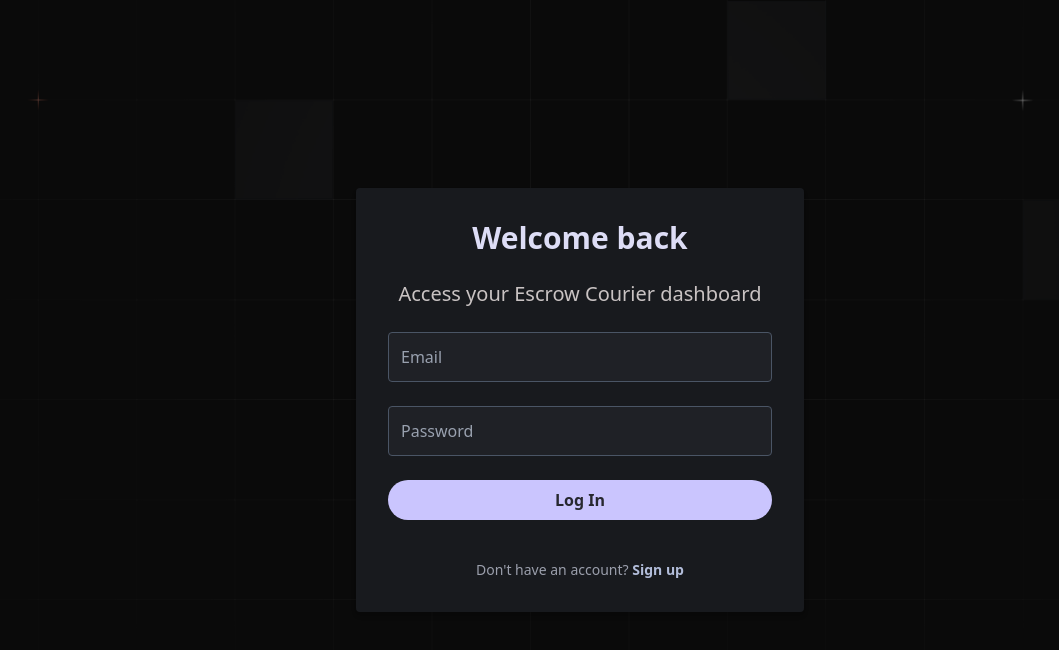
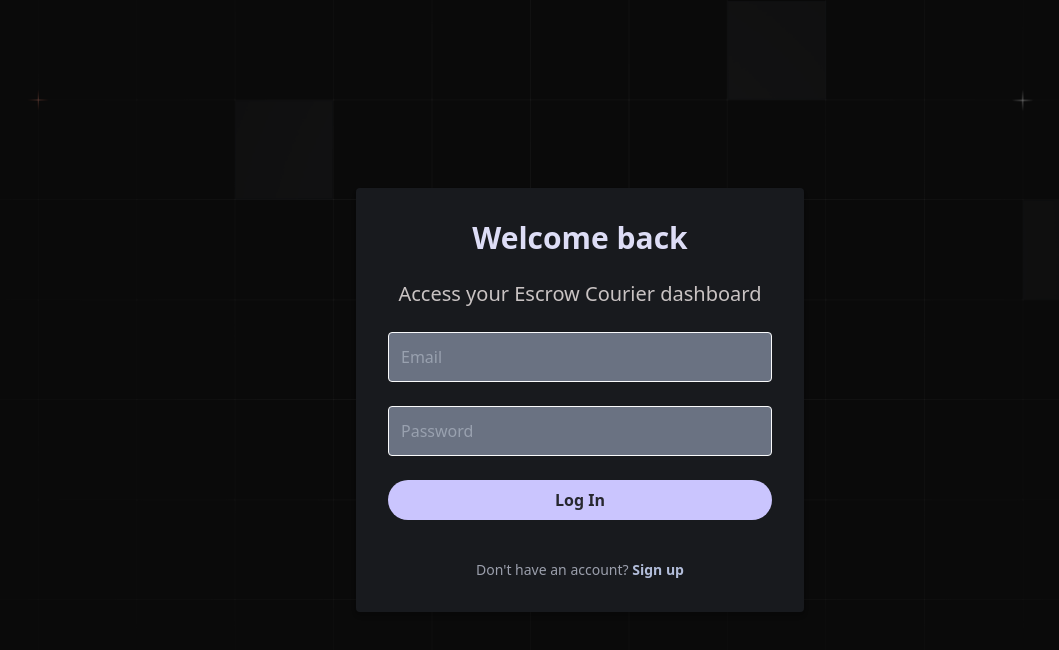
Before and after one commit to owinogabriel/escrow-courier-admin, a React (Vite) app: page /login in a window 1280 px wide. Shown: the top 650 px of the page, without its empty margins (60-1119 px from the left). Built offline with nearby package versions, Linux system fonts and the light colour scheme.

Commit message:
feat:Modified

```diff
--- a/src/components/auth/Login.tsx
+++ b/src/components/auth/Login.tsx
@@ -42,7 +42,7 @@
             type="email"
             placeholder="Email"
             {...register("email")}
-            className="w-full p-3 border border-gray-600 rounded bg-[#1f2126] text-white placeholder:text-gray-400"
+            className="w-full p-3 border border-gray-50 rounded   bg-gray-500 text-black placeholder:text-gray-400"
           />
           {errors.email && (
             <p className="text-red-500 text-sm mt-1">{errors.email.message}</p>
@@ -54,7 +54,7 @@
             type="password"
             placeholder="Password"
             {...register("password")}
-            className="w-full p-3 border border-gray-600 rounded bg-[#1f2126] text-white placeholder:text-gray-400"
+            className="w-full p-3 border border-gray-50 rounded   bg-gray-500 text-black placeholder:text-gray-400"
           />
           {errors.password && (
             <p className="text-red-500 text-sm mt-1">
```
